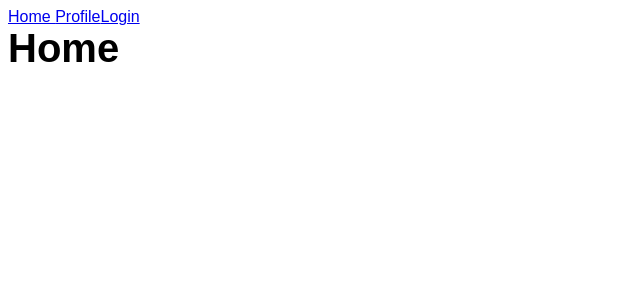
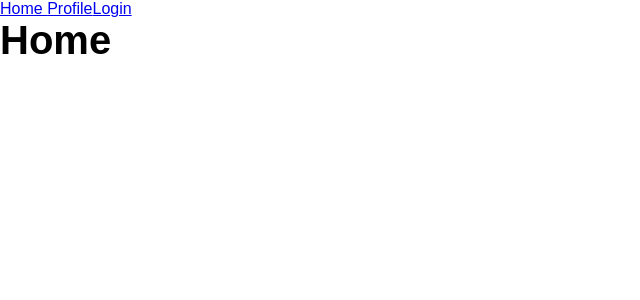
Before and after one commit to dunkinCoders/school-system, a React (Vite) app in the folder client/: page / in a window 1280 px wide. Shown: the top 300 px of the page, without its empty margins (0-640 px from the left). Built offline with nearby package versions, Linux system fonts and the light colour scheme; a web font is replaced by a local one.

Commit message:
removed body padding/margin

```diff
--- a/client/src/index.css
+++ b/client/src/index.css
@@ -3,3 +3,9 @@
 :root {
     font-family: 'Inria Sans', sans-serif;
 }
+
+body {
+    margin: 0;
+    padding: 0;
+    font-family: var(--font-family);
+}
```
